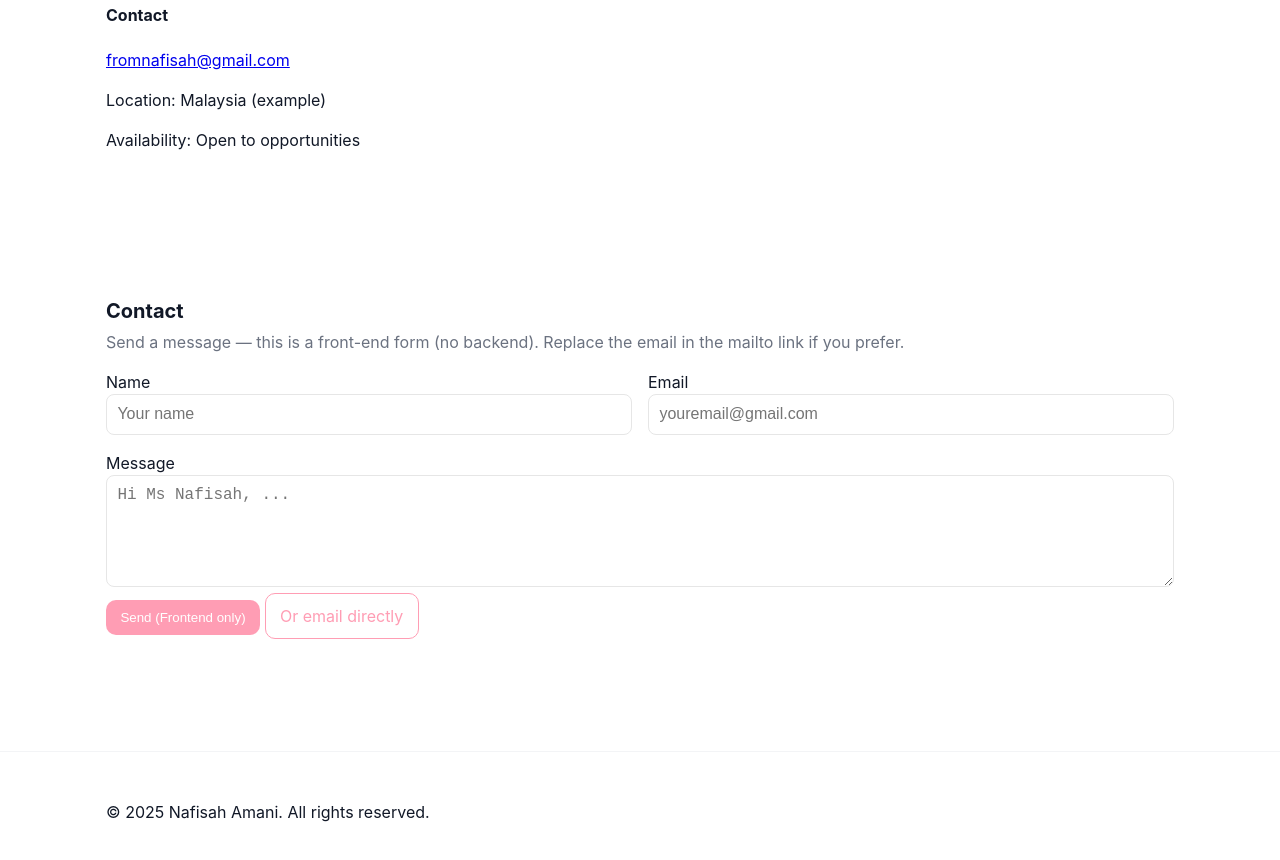
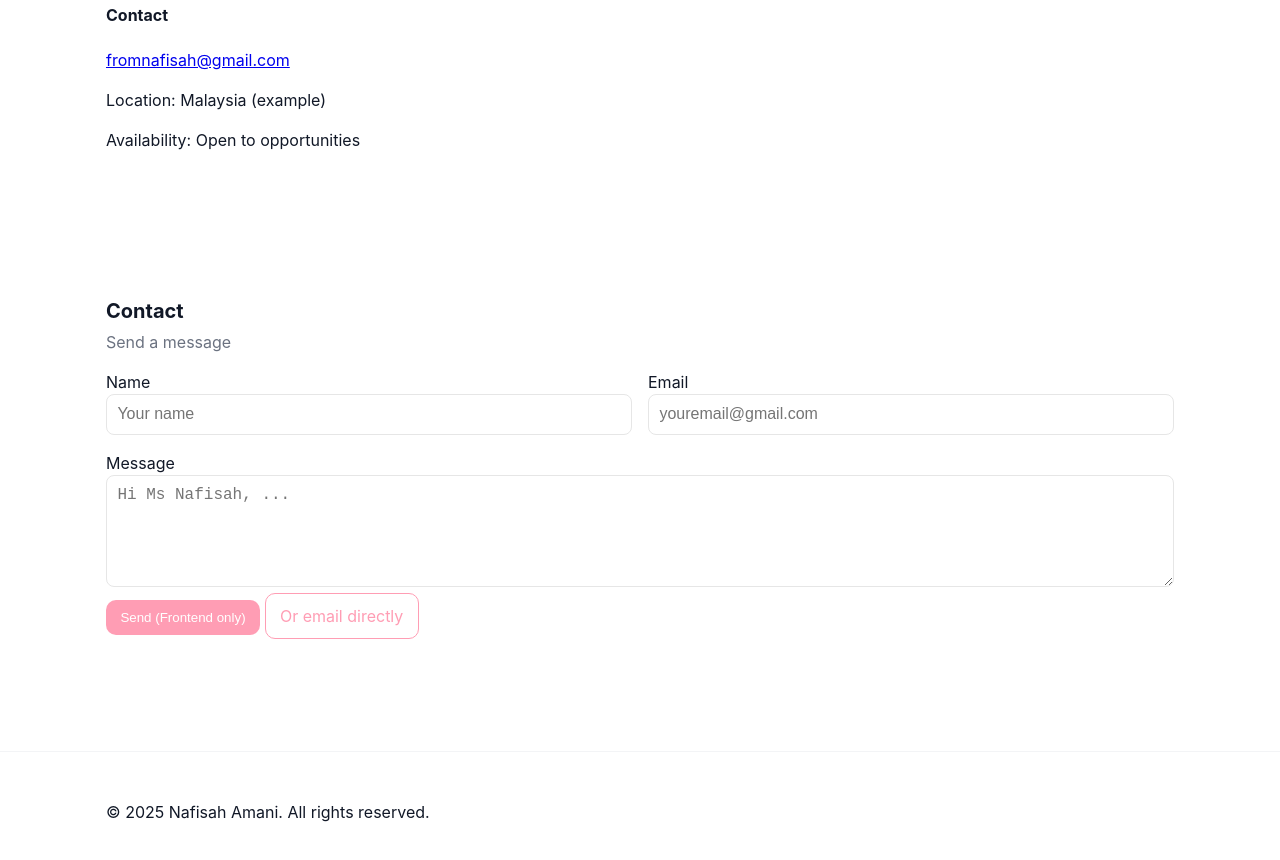
Before and after one commit to cleoo88/Nafisah-portfolio, a plain HTML site: page index.html in a window 1280 px wide. Shown: the part 1579-2439 px from the top of the page. Drawn offline with Linux system fonts and the light colour scheme.

Commit message:
Update index.html

```diff
--- a/index.html
+++ b/index.html
@@ -133,7 +133,7 @@
     <section id="contact" class="section">
       <div class="container">
         <h2 class="section-title">Contact</h2>
-        <p class="section-desc">Send a message — this is a front-end form (no backend). Replace the email in the mailto link if you prefer.</p>
+        <p class="section-desc">Send a message</p>
 
         <form id="contact-form" novalidate>
           <div class="form-grid">
```
